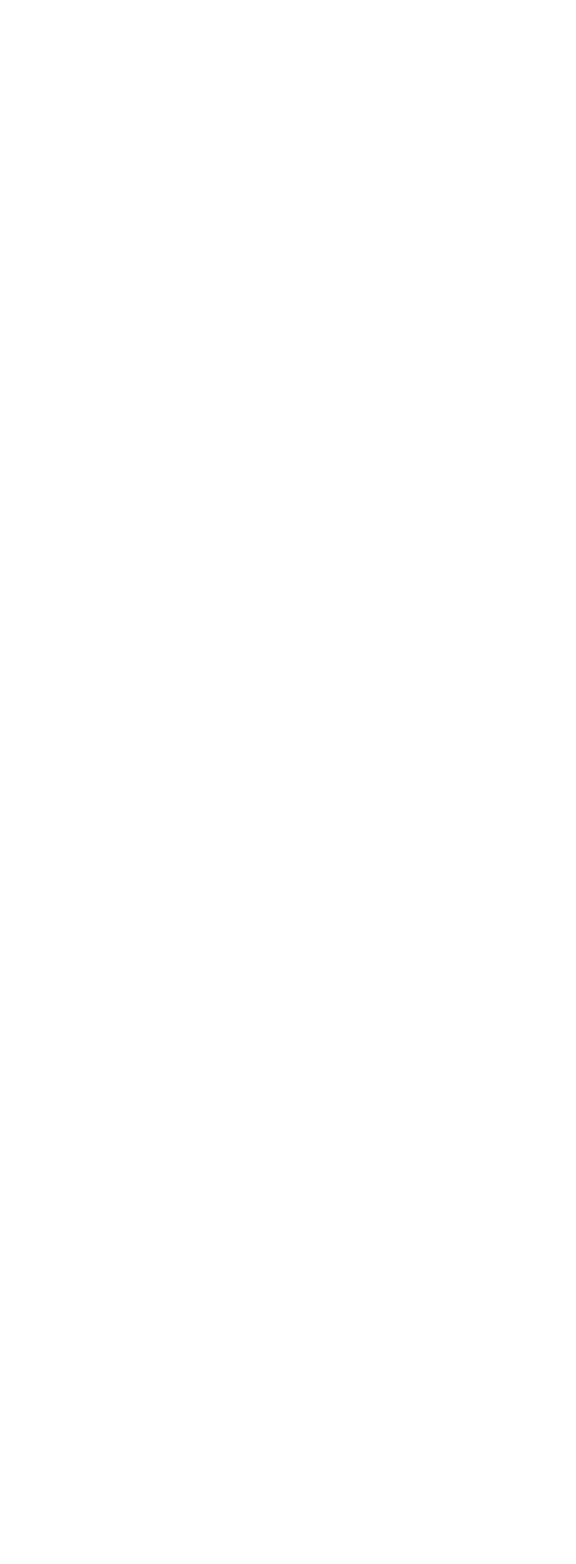
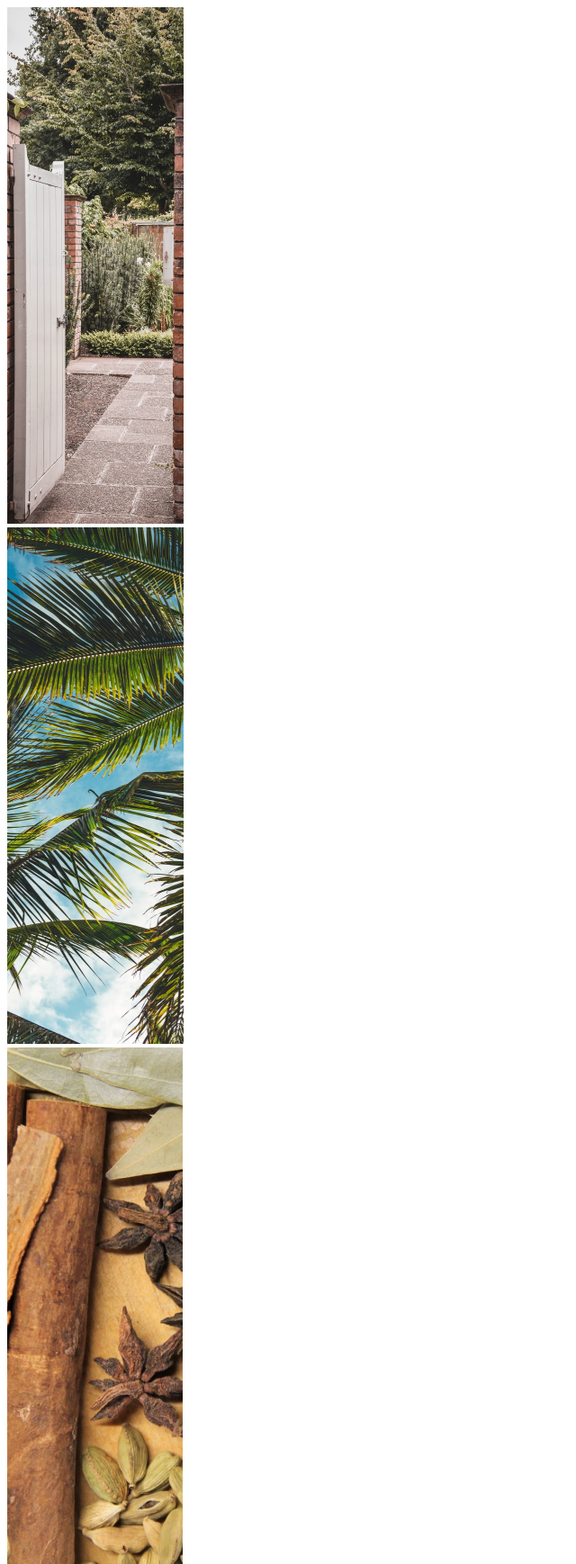
Before and after one commit to sajir-dev/blooms-wayanad, a plain HTML site: page homepage/index.html in a window 1280 px wide. Shown: the top 1738 px of the page at 90% size, without its empty margins (0-640 px from the left). Before the commit the page ends 800 px from the top, so only its background shows below. Drawn offline with Linux system fonts and the light colour scheme.

Commit message:
image folder added

```diff
--- a/homepage/index.html
+++ b/homepage/index.html
@@ -1,17 +1,32 @@
 <!DOCTYPE html>
 <html lang="en">
+
 <head>
     <meta charset="UTF-8">
     <meta name="viewport" content="width=device-width, initial-scale=1.0">
     <link rel="stylesheet" href="style.css">
     <title>Document</title>
 </head>
+
 <body>
-    <!-- Header section to be done by Murugesh -->
-
-    <!-- Our Business section to be done by Himaja -->
-
-    <!-- Footer section to be done by Sajir -->
+    <div class="main-section-2">
+        <div>
+            <img src="img/real estate card.png" />
+        </div>
+        <div>
+            <img src="img/resorts card.png" />
+        </div>
+        <div>
+            <img src="img/Organics card.png" />
+        </div>
+        <div>
+            <img src="img/Homemade card.png" />
+        </div>
+        <div>
+            <img src="img/Kennels card.png" />
+        </div>
+    </div>
     <script src="app.js"></script>
 </body>
+
 </html>
```
Also changed, not shown: homepage/img/Homemade card.png (added), homepage/img/Kennels card.png (added), homepage/img/Organics card.png (added), homepage/img/real estate card.png (added), homepage/img/resorts card.png (added).
